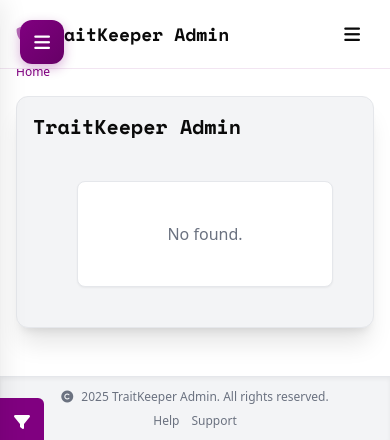
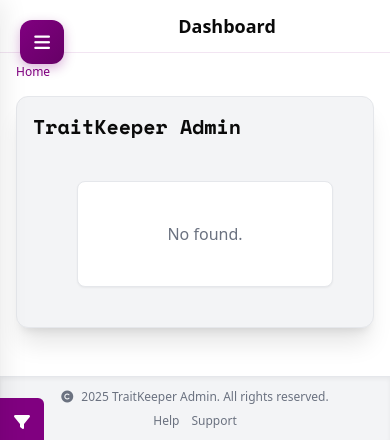
Before and after one commit to ticketguy/TraitkeeperEco, a Django app: template templates/admin/change_list.html in a window 390 px wide. Shown: the top 440 px of the page. Run offline with Django 5.2, Linux system fonts and the light colour scheme; the template is opened without the code that fills it, so the values that code supplies are empty; some libraries are stand-ins or nearby versions.

Commit message:
feat: Modernize admin header with clean, minimal design
Changes:
- Removed duplicate navigation links (now handled by sidebar)
- Added modern user profile dropdown with avatar
  * Shows username and email
  * Quick links to Profile Settings and Task Monitor
  * Integrated logout in dropdown
- Redesigned notifications button with absolute positioned badge
- Streamlined theme toggle with modern hover states
- Replaced full navigation bar with minimal header showing:
  * Spacer for sidebar toggle button
  * Page title/breadcrumb area (customizable per page)
  * User profile dropdown
  * Notifications with unread count badge
  * Theme toggle
- Removed old hamburger menu (sidebar handles mobile nav)
- Hidden logout form (called from user dropdown)
- Clean, modern aesthetic with proper spacing and hover states

The header now complements the sidebar instead of duplicating it,
providing a professional, streamlined admin interface.

🤖 Generated with [Claude Code](https://claude.com/claude-code)

Co-Authored-By: Claude Sonnet 4.5 <noreply@anthropic.com>

```diff
--- a/templates/admin/base.html
+++ b/templates/admin/base.html
@@ -1065,100 +1065,65 @@
 
     <!-- Main Content Wrapper -->
     <div class="main-wrapper">
-    <!-- Admin Header -->
-    <header class="header-glass fixed top-0 left-0 w-full z-50 animate-fade-in">
-        <div class="max-w-7xl mx-auto px-4 sm:px-6 lg:px-8 flex items-center justify-between py-3 sm:py-4">
-            <!-- Admin Logo -->
-            <div class="flex items-center space-x-2 sm:space-x-3">
-                <i class="fas fa-shield-alt text-brand-purple text-lg sm:text-2xl animate-pulse"></i>
-                <h1 class="text-lg sm:text-xl font-bold text-text-light dark:text-text-dark"
-                    style="font-family: 'Space Mono', monospace;">TraitKeeper Admin</h1>
+    <!-- Modern Admin Header - Simplified for sidebar navigation -->
+    <header class="header-glass fixed top-0 left-0 w-full z-40 animate-fade-in">
+        <div class="max-w-full mx-auto px-4 sm:px-6 lg:px-8 flex items-center justify-between py-3">
+            <!-- Empty spacer for sidebar toggle button -->
+            <div class="w-16"></div>
+
+            <!-- Page Title / Breadcrumb Area -->
+            <div class="flex-1 text-center md:text-left">
+                <h1 class="text-lg sm:text-xl font-semibold text-text-light dark:text-text-dark">
+                    {% block page_title %}Dashboard{% endblock %}
+                </h1>
             </div>
 
-            <!-- Hamburger Menu for Mobile -->
-            <button id="hamburger-menu"
-                class="hamburger-menu text-text-light dark:text-text-dark focus:outline-none md:hidden">
-                <i class="fas fa-bars text-lg sm:text-xl"></i>
+            <!-- Right Side Actions - Minimal Modern Header -->
+            <nav class="flex items-center space-x-2 sm:space-x-4">
+                {% if user.is_authenticated and user.is_staff %}
+                <!-- User Profile Dropdown -->
+                <div class="relative group">
+                    <button class="flex items-center space-x-2 px-3 py-2 rounded-lg hover:bg-gray-100 dark:hover:bg-gray-800 transition-colors">
+                        <div class="w-8 h-8 rounded-full bg-gradient-to-br from-purple-600 to-purple-800 flex items-center justify-center text-white font-semibold text-sm">
+                            {{ user.username|slice:":1"|upper }}
+                        </div>
+                        <span class="hidden sm:block text-sm font-medium text-text-light dark:text-text-dark">{{ user.username }}</span>
+                        <i class="fas fa-chevron-down text-xs text-gray-500"></i>
                     </button>
-
-            <!-- Desktop Navigation -->
-            <nav class="desktop-nav hidden md:flex items-center space-x-3 sm:space-x-4">
-                <a href="{% url 'admin:index' %}"
-                    class="nav-link text-text-secondary-light dark:text-text-secondary-dark hover:text-brand-purple flex items-center text-sm sm:text-base">
-                    <i class="fas fa-home mr-1"></i>Dashboard
+                    <div class="dropdown-menu absolute right-0 mt-2 w-56 bg-white dark:bg-gray-800 rounded-lg shadow-xl border border-gray-200 dark:border-gray-700 z-50">
+                        <div class="px-4 py-3 border-b border-gray-200 dark:border-gray-700">
+                            <p class="text-sm font-semibold text-gray-900 dark:text-gray-100">{{ user.username }}</p>
+                            <p class="text-xs text-gray-500 dark:text-gray-400 mt-1">{{ user.email }}</p>
+                        </div>
+                        <div class="py-2">
+                            <a href="{% url 'admin:index' %}" class="block px-4 py-2 text-sm text-gray-700 dark:text-gray-300 hover:bg-gray-100 dark:hover:bg-gray-700">
+                                <i class="fas fa-user-cog mr-2 text-purple-600"></i>Profile Settings
                             </a>
-                <a href="{% url 'admin:admin_panel_adminlogentry_changelist' %}"
-                    class="nav-link text-text-secondary-light dark:text-text-secondary-dark hover:text-brand-purple flex items-center text-sm sm:text-base">
-                    <i class="fas fa-history mr-1"></i>Logs
+                            <a href="{% url 'admin_panel:task-dashboard' %}" class="block px-4 py-2 text-sm text-gray-700 dark:text-gray-300 hover:bg-gray-100 dark:hover:bg-gray-700">
+                                <i class="fas fa-tasks mr-2 text-blue-600"></i>Task Monitor
                             </a>
-                <!-- Dropdown for Tools -->
-                <div class="relative dropdown group" id="tools-dropdown">
-                    <button id="tools-toggle"
-                        class="nav-link text-text-secondary-light dark:text-text-secondary-dark hover:text-brand-purple flex items-center text-sm sm:text-base">
-                        <i class="fas fa-tools mr-1"></i>Tools<i class="fas fa-chevron-down ml-1"></i>
+                        </div>
+                        <div class="border-t border-gray-200 dark:border-gray-700 py-2">
+                            <button onclick="confirmLogout()" class="w-full text-left px-4 py-2 text-sm text-red-600 hover:bg-red-50 dark:hover:bg-red-900/20">
+                                <i class="fas fa-sign-out-alt mr-2"></i>Logout
                             </button>
-                    <div
-                        class="dropdown-menu absolute bg-white dark:bg-gray-800 shadow-xl rounded-lg mt-2 py-2 border border-gray-200 dark:border-gray-700 right-0 z-50"
-                        style="width: 240px; max-width: calc(100vw - 2rem); max-height: 70vh; overflow-y: auto;">
-                        <a href="{% url 'admin:populate_collections' %}"
-                            class="block px-4 py-2.5 text-xs text-gray-700 dark:text-gray-300 hover:bg-gray-100 dark:hover:bg-gray-700 hover:text-brand-purple transition-colors duration-300 flex items-center border-b border-gray-200 dark:border-gray-700 last:border-b-0">
-                            <i class="fas fa-plus-circle mr-2 text-brand-purple"></i>Populate Collections
-                        </a>
-                        <a href="{% url 'admin:refresh_collections' %}"
-                            class="block px-4 py-2.5 text-xs text-gray-700 dark:text-gray-300 hover:bg-gray-100 dark:hover:bg-gray-700 hover:text-brand-purple transition-colors duration-300 flex items-center border-b border-gray-200 dark:border-gray-700 last:border-b-0">
-                            <i class="fas fa-sync-alt mr-2 text-brand-purple"></i>Refresh Collections
-                        </a>
-                        <a href="{% url 'admin:set_primary_provider' %}"
-                            class="block px-4 py-2.5 text-xs text-gray-700 dark:text-gray-300 hover:bg-gray-100 dark:hover:bg-gray-700 hover:text-brand-purple transition-colors duration-300 flex items-center border-b border-gray-200 dark:border-gray-700 last:border-b-0">
-                            <i class="fas fa-server mr-2 text-brand-purple"></i>Set Primary RPC Provider
-                        </a>
-                        <a href="{% url 'admin:token_list_view' %}"
-                            class="block px-4 py-2.5 text-xs text-gray-700 dark:text-gray-300 hover:bg-gray-100 dark:hover:bg-gray-700 hover:text-brand-purple transition-colors duration-300 flex items-center border-b border-gray-200 dark:border-gray-700 last:border-b-0">
-                            <i class="fas fa-key mr-2 text-brand-purple"></i>Manage API Tokens
-                        </a>
-                         <a href="{% url 'admin:generate_tokens' %}"
-                            class="block px-4 py-2.5 text-xs text-gray-700 dark:text-gray-300 hover:bg-gray-100 dark:hover:bg-gray-700 hover:text-brand-purple transition-colors duration-300 flex items-center border-b border-gray-200 dark:border-gray-700 last:border-b-0">
-                            <i class="fas fa-ticket-alt mr-2 text-brand-purple"></i>Generate API Tokens
-                        </a>
-                        <a href="{% url 'admin_panel:task-dashboard' %}"
-                            class="block px-4 py-2.5 text-xs text-gray-700 dark:text-gray-300 hover:bg-gray-100 dark:hover:bg-gray-700 hover:text-brand-purple transition-colors duration-300 flex items-center border-b border-gray-200 dark:border-gray-700 last:border-b-0">
-                            <i class="fas fa-tasks mr-2 text-brand-purple"></i>Task Manager
-                        </a>
-                        <a href="{% url 'admin_panel:provider-management' %}"
-                            class="block px-4 py-2.5 text-xs text-gray-700 dark:text-gray-300 hover:bg-gray-100 dark:hover:bg-gray-700 hover:text-brand-purple transition-colors duration-300 flex items-center">
-                            <i class="fas fa-server mr-2 text-brand-purple"></i>Provider Management
-                        </a>
-
                         </div>
                     </div>
-                <!-- NFT Data Models Link -->
-                {% if user.is_authenticated and user.is_staff %}
-                <a href="{% url 'admin_panel:nft_data_models' %}"
-                    class="nav-link text-text-secondary-light dark:text-text-secondary-dark hover:text-brand-purple flex items-center text-sm sm:text-base">
-                    <i class="fas fa-database mr-1"></i>NFT Data Models
-                </a>
-                <!-- Provider Management Link -->
-                <a href="{% url 'admin_panel:provider-management' %}"
-                    class="nav-link text-text-secondary-light dark:text-text-secondary-dark hover:text-brand-purple flex items-center text-sm sm:text-base">
-                    <i class="fas fa-server mr-1"></i>Providers
-                </a>
-                {% endif %}
-<!-- Notifications dropdown in Desktop Navigation -->
+                </div>
+
+                <!-- Notifications Dropdown -->
                 <div class="relative group" id="notifications-dropdown">
-    <button
-        class="nav-link text-text-secondary-light dark:text-text-secondary-dark hover:text-brand-purple flex items-center text-sm sm:text-base">
-        <i class="fas fa-bell mr-2"></i>
+                    <button class="relative p-2 rounded-lg hover:bg-gray-100 dark:hover:bg-gray-800 transition-colors">
+                        <i class="fas fa-bell text-gray-600 dark:text-gray-400"></i>
                         {% with unread_notifications=user.notifications.unread %}
-        {% if user.is_authenticated and user.is_staff %}
                         {% if unread_notifications %}
                         {% with notification_count=unread_notifications.count %}
                         {% if notification_count > 0 %}
-        <span class="ml-2 bg-red-500 text-white text-xs rounded-full h-5 w-5 flex items-center justify-center">
+                        <span class="absolute top-1 right-1 bg-red-500 text-white text-xs rounded-full h-5 w-5 flex items-center justify-center">
                             {{ notification_count }}
                         </span>
                         {% endif %}
                         {% endwith %}
-        {% endif %}
                         {% endif %}
                         {% endwith %}
                     </button>
@@ -1224,19 +1189,17 @@
         {% endif %}
     </div>
                 </div>
-                <!-- Logout Button -->
-                <form id="logout-form" method="post" action="{% url 'admin_panel:logout' %}" style="display: inline;">
+
+                <!-- Theme Toggle Button -->
+                <button id="theme-toggle" aria-label="Toggle dark mode" class="p-2 rounded-lg hover:bg-gray-100 dark:hover:bg-gray-800 transition-colors">
+                    <i class="fas fa-moon text-gray-600 dark:text-gray-400"></i>
+                </button>
+
+                <!-- Hidden logout form for confirmLogout function -->
+                <form id="logout-form" method="post" action="{% url 'admin_panel:logout' %}" style="display: none;">
                     {% csrf_token %}
-                    <button type="button" onclick="confirmLogout()"
-                        class="glow-button text-white px-3 py-1.5 rounded-lg text-xs sm:text-sm inline-flex items-center">
-                        <i class="fas fa-sign-out-alt mr-1"></i>Logout
-                    </button>
                 </form>
-                <!-- Theme Toggle Button -->
-                <button id="theme-toggle" aria-label="Toggle dark mode"
-                    class="nav-link text-text-secondary-light dark:text-text-secondary-dark hover:text-brand-purple text-sm sm:text-base">
-                    <i class="fas fa-moon"></i>
-                </button>
+                {% endif %}
             </nav>
         </div>
     </header>
```
Lines whose indentation alone changed are shown as unchanged.
